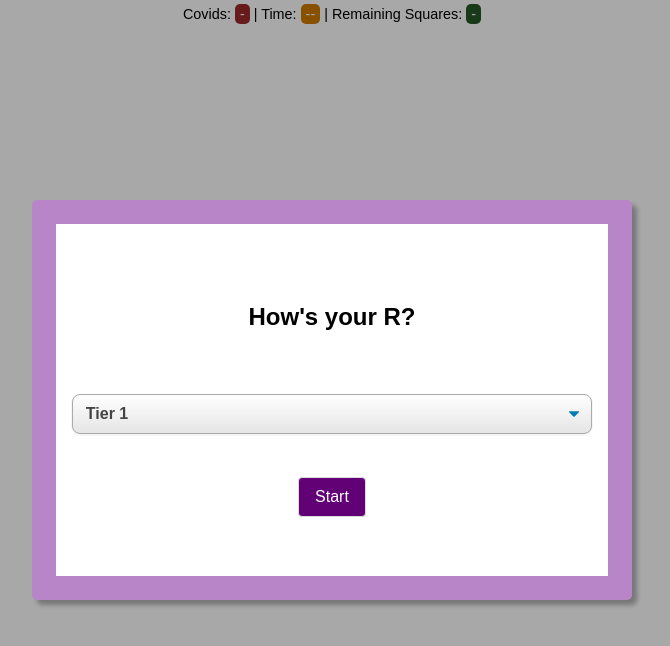
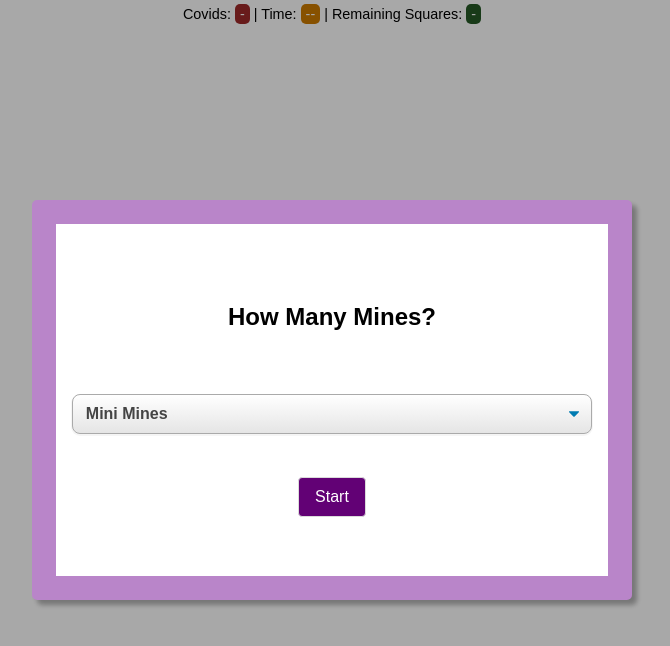
Before and after one commit to Nonimpressed/game-minesweeper, a plain HTML site: page index.html in a window 1280 px wide. Shown: the whole page, without its empty margins (308-978 px from the left). Drawn offline with Linux system fonts and the light colour scheme.

Commit message:
reduced edgyness

```diff
--- a/index.html
+++ b/index.html
@@ -12,13 +12,13 @@
 
     <div id="difficulty" class="modal-container active">
         <div class="modal">
-            <h2>How's your R?</h2>
+            <h2>How Many Mines?</h2>
             <select name="diff" id="diff" class="select-css" value="1">
-                <option value="1">Tier 1</option>
-                <option value="2">Tier 2</option>
-                <option value="3">Tier 3</option>
-                <option value="4">Circuit Breaker</option>
-                <option value="5">National Lockdown</option>
+                <option value="1">Mini Mines</option>
+                <option value="2">Mines Truly</option>
+                <option value="3">Many Mines</option>
+                <option value="4">All The Mines</option>
+                <option value="5">Never You Mine!</option>
             </select>
 
             <button id="startTheGame" class="button">Start</button>
```
